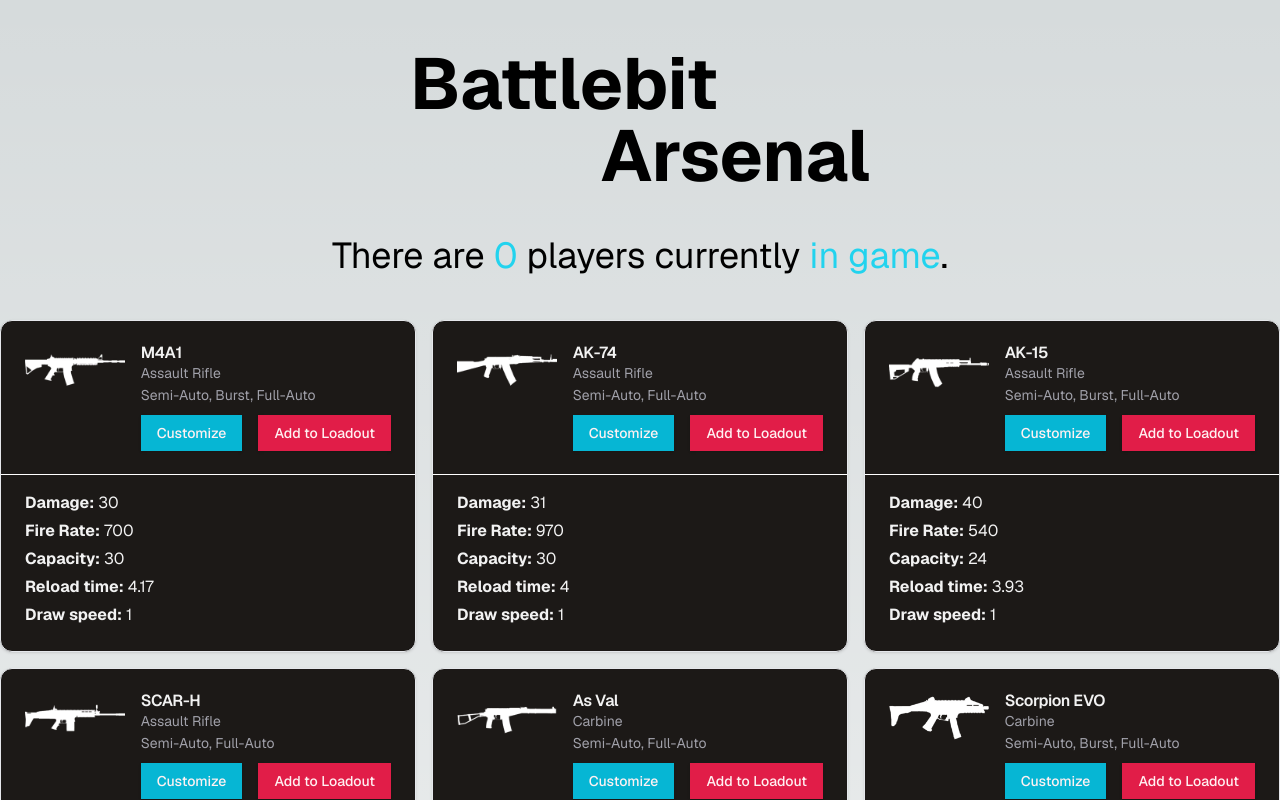
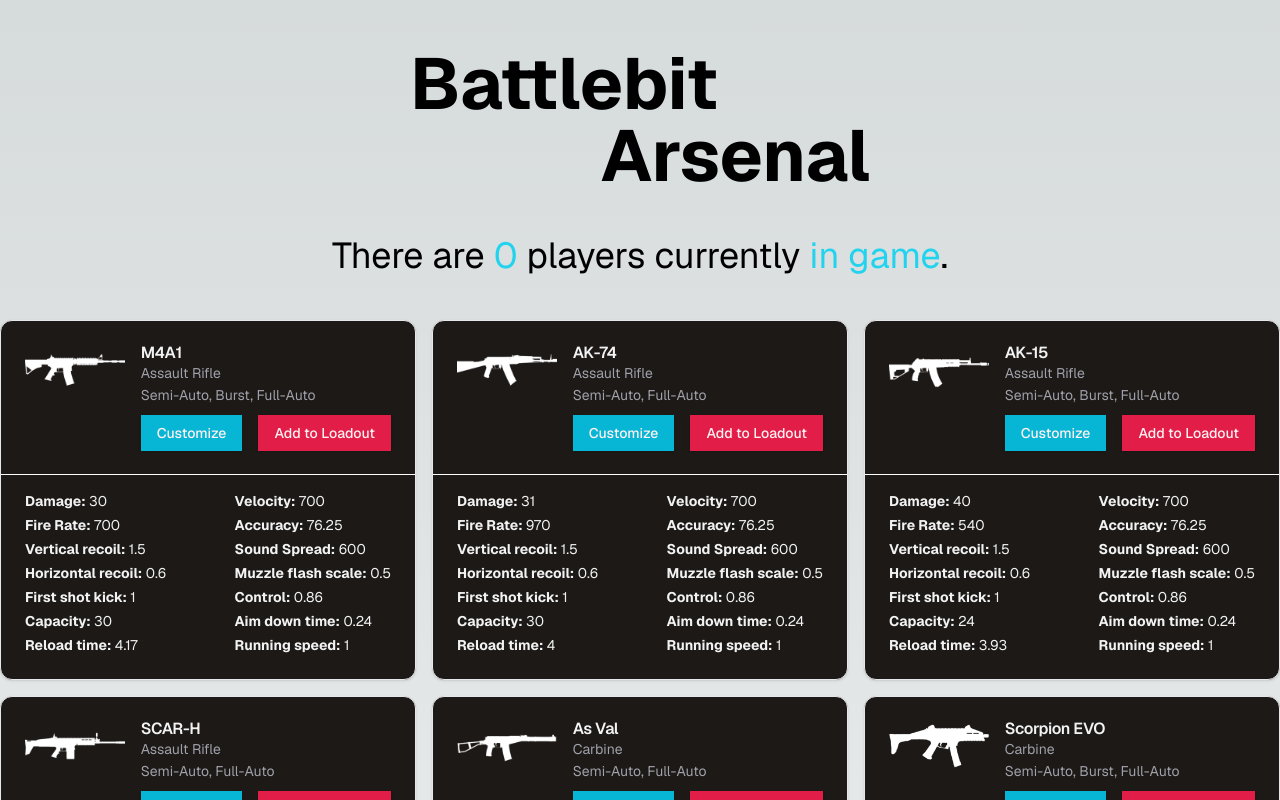
Before and after one commit to sidneifjr/battlebit-arsenal, a Next.js app: page / in a window 1280 px wide. Shown: the top 800 px of the page. Built offline with nearby package versions, Linux system fonts and the light colour scheme; no server answers.

Commit message:
Inclui vários atributos faltantes em weapons.json e atualiza componentes que utilizam os mesmos

```diff
--- a/src/components/weaponry-list.tsx
+++ b/src/components/weaponry-list.tsx
@@ -10,6 +10,7 @@
   CardHeader,
   CardTitle,
 } from '@/components/ui/card'
+
 import { MotionWrapper } from './motion-wrapper'
 import { Button } from './ui/button'
 import { Separator } from './ui/separator'
@@ -20,14 +21,23 @@
       id,
       pageName,
       name,
-      image,
+      icon,
       category,
       damage,
       fireRate,
       capacity,
       firingMode,
       reloadTime,
-      drawSpeed,
+      verticalRecoil,
+      horizontalRecoil,
+      firstShotKick,
+      velocity,
+      accuracy,
+      soundSpread,
+      muzzleFlashScale,
+      control,
+      aimDownTime,
+      runningSpeed,
     } = weapon
 
     const adjustedWeaponPageName = pageName.replace(/\s/g, '-').toLowerCase()
@@ -37,7 +47,13 @@
         <CardHeader className="relative">
           <div className="flex gap-4">
             <Link href={`/weapons/${adjustedWeaponPageName}`}>
-              <Image src={image} alt={name} width={200} height={200} />
+              <Image
+                src={icon}
+                alt={name}
+                width={200}
+                height={100}
+                quality={100}
+              />
             </Link>
 
             <div className="flex flex-col gap-0.5 flex-1">
@@ -67,26 +83,66 @@
           <Separator className="absolute right-0 bottom-0 left-0 bg-white" />
         </CardHeader>
 
-        <CardContent className="pt-4 flex flex-col gap-1">
-          <p>
+        <CardContent className="pt-4 flex gap-2 justify-between">
+          <div className="flex flex-col gap-1">
+            <p className="text-sm">
               <strong>Damage:</strong> {damage}
             </p>
 
-          <p>
+            <p className="text-sm">
               <strong>Fire Rate:</strong> {fireRate}
             </p>
 
-          <p>
+            <p className="text-sm">
+              <strong>Vertical recoil:</strong> {verticalRecoil}
+            </p>
+
+            <p className="text-sm">
+              <strong>Horizontal recoil:</strong> {horizontalRecoil}
+            </p>
+
+            <p className="text-sm">
+              <strong>First shot kick:</strong> {firstShotKick}
+            </p>
+
+            <p className="text-sm">
               <strong>Capacity:</strong> {capacity}
             </p>
 
-          <p>
+            <p className="text-sm">
               <strong>Reload time:</strong> {reloadTime}
             </p>
+          </div>
 
-          <p>
-            <strong>Draw speed:</strong> {drawSpeed}
+          <div className="flex flex-col gap-1">
+            <p className="text-sm">
+              <strong>Velocity:</strong> {velocity}
             </p>
+
+            <p className="text-sm">
+              <strong>Accuracy:</strong> {accuracy}
+            </p>
+
+            <p className="text-sm">
+              <strong>Sound Spread:</strong> {soundSpread}
+            </p>
+
+            <p className="text-sm">
+              <strong>Muzzle flash scale:</strong> {muzzleFlashScale}
+            </p>
+
+            <p className="text-sm">
+              <strong>Control:</strong> {control}
+            </p>
+
+            <p className="text-sm">
+              <strong>Aim down time:</strong> {aimDownTime}
+            </p>
+
+            <p className="text-sm">
+              <strong>Running speed:</strong> {runningSpeed}
+            </p>
+          </div>
         </CardContent>
 
         {/* <CardFooter className="py-4 relative">
@@ -106,6 +162,22 @@
       exit={{ y: '-25%', opacity: 0 }}
       style={{ width: '100%', margin: '0 auto' }}
     >
+      {/* <div className="w-full max-w-[100rem] mx-auto mb-4 flex justify-end">
+        <Select>
+          <SelectTrigger className="w-[200px] rounded-sm">
+            <SelectValue placeholder="Sort" />
+          </SelectTrigger>
+
+          <SelectContent>
+            <SelectItem value="Alphabetical">Alphabetical</SelectItem>
+            <SelectItem value="Damage">Damage</SelectItem>
+            <SelectItem value="Fire rate">Fire rate</SelectItem>
+            <SelectItem value="Capacity">Capacity</SelectItem>
+            <SelectItem value="Reload speed">Reload speed</SelectItem>
+          </SelectContent>
+        </Select>
+      </div> */}
+
       <div className="w-full max-w-[100rem] mx-auto flex gap-4 flex-wrap">
         {weaponCards}
       </div>
--- a/src/json/weapons.json
+++ b/src/json/weapons.json
@@ -5,10 +5,21 @@
       "name": "M4A1",
       "pageName": "m4a1",
       "category": "Assault Rifle",
-      "image": "/m4a1.webp",
+      "icon": "/m4a1.webp",
+      "image": "/m4a1.png",
       "damage": 30,
       "lightArmorDamage": 4,
       "heavyArmorDamage": 0,
+      "verticalRecoil": 1.5,
+      "horizontalRecoil": 0.6,
+      "firstShotKick": 1,
+      "velocity": 700,
+      "accuracy": 76.25,
+      "soundSpread": 600,
+      "muzzleFlashScale": 0.5,
+      "control": 0.86,
+      "aimDownTime": 0.24,
+      "runningSpeed": 1,
       "capacity": 30,
       "firingMode": ["Semi-Auto", "Burst", "Full-Auto"],
       "fireRate": 700,
@@ -20,10 +31,21 @@
       "name": "AK-74",
       "pageName": "ak-74",
       "category": "Assault Rifle",
-      "image": "/ak74.webp",
+      "icon": "/ak74.webp",
+      "image": "/ak74.png",
       "damage": 31,
       "lightArmorDamage": 4,
       "heavyArmorDamage": 0,
+      "verticalRecoil": 1.5,
+      "horizontalRecoil": 0.6,
+      "firstShotKick": 1,
+      "velocity": 700,
+      "accuracy": 76.25,
+      "soundSpread": 600,
+      "muzzleFlashScale": 0.5,
+      "control": 0.86,
+      "aimDownTime": 0.24,
+      "runningSpeed": 1,
       "capacity": 30,
       "firingMode": ["Semi-Auto", "Full-Auto"],
       "fireRate": 970,
@@ -35,10 +57,21 @@
       "name": "AK-15",
       "pageName": "ak-15",
       "category": "Assault Rifle",
-      "image": "/ak15.webp",
+      "icon": "/ak15.webp",
+      "image": "/ak15.png",
       "damage": 40,
       "lightArmorDamage": 6,
       "heavyArmorDamage": 0,
+      "verticalRecoil": 1.5,
+      "horizontalRecoil": 0.6,
+      "firstShotKick": 1,
+      "velocity": 700,
+      "accuracy": 76.25,
+      "soundSpread": 600,
+      "muzzleFlashScale": 0.5,
+      "control": 0.86,
+      "aimDownTime": 0.24,
+      "runningSpeed": 1,
       "capacity": 24,
       "firingMode": ["Semi-Auto", "Burst", "Full-Auto"],
       "fireRate": 540,
@@ -50,10 +83,21 @@
       "name": "SCAR-H",
       "pageName": "scar-h",
       "category": "Assault Rifle",
-      "image": "/scarh.webp",
+      "icon": "/scarh.webp",
+      "image": "/scarh.png",
       "damage": 42,
       "lightArmorDamage": 6,
       "heavyArmorDamage": 0,
+      "verticalRecoil": 1.5,
+      "horizontalRecoil": 0.6,
+      "firstShotKick": 1,
+      "velocity": 700,
+      "accuracy": 76.25,
+      "soundSpread": 600,
+      "muzzleFlashScale": 0.5,
+      "control": 0.86,
+      "aimDownTime": 0.24,
+      "runningSpeed": 1,
       "capacity": 20,
       "firingMode": ["Semi-Auto", "Full-Auto"],
       "fireRate": 500,
@@ -65,10 +109,21 @@
       "name": "As Val",
       "pageName": "as-val",
       "category": "Carbine",
-      "image": "/asval.webp",
+      "icon": "/asval.webp",
+      "image": "/asval.png",
       "damage": 32,
       "lightArmorDamage": 2,
       "heavyArmorDamage": 0,
+      "verticalRecoil": 1.5,
+      "horizontalRecoil": 0.6,
+      "firstShotKick": 1,
+      "velocity": 700,
+      "accuracy": 76.25,
+      "soundSpread": 600,
+      "muzzleFlashScale": 0.5,
+      "control": 0.86,
+      "aimDownTime": 0.24,
+      "runningSpeed": 1,
       "capacity": 20,
       "firingMode": ["Semi-Auto", "Full-Auto"],
       "fireRate": 800,
@@ -80,10 +135,21 @@
       "name": "Scorpion EVO",
       "pageName": "scorpion-evo",
       "category": "Carbine",
-      "image": "/scorpionevo.webp",
+      "icon": "/scorpionevo.webp",
+      "image": "/scorpionevo.png",
       "damage": 26,
       "lightArmorDamage": 2,
       "heavyArmorDamage": 0,
+      "verticalRecoil": 1.5,
+      "horizontalRecoil": 0.6,
+      "firstShotKick": 1,
+      "velocity": 700,
+      "accuracy": 76.25,
+      "soundSpread": 600,
+      "muzzleFlashScale": 0.5,
+      "control": 0.86,
+      "aimDownTime": 0.24,
+      "runningSpeed": 1,
       "capacity": 35,
       "firingMode": ["Semi-Auto", "Burst", "Full-Auto"],
       "fireRate": 1200,
@@ -95,10 +161,21 @@
       "name": "Honey Badger",
       "pageName": "honey-badger",
       "category": "Personal Defense Weapon",
-      "image": "/honeybadger.webp",
+      "icon": "/honeybadger.webp",
+      "image": "/honeybadger.png",
       "damage": 28,
       "lightArmorDamage": 2,
       "heavyArmorDamage": 0,
+      "verticalRecoil": 1.5,
+      "horizontalRecoil": 0.6,
+      "firstShotKick": 1,
+      "velocity": 700,
+      "accuracy": 76.25,
+      "soundSpread": 600,
+      "muzzleFlashScale": 0.5,
+      "control": 0.86,
+      "aimDownTime": 0.24,
+      "runningSpeed": 1,
       "capacity": 25,
       "firingMode": ["Semi-Auto", "Full-Auto"],
       "fireRate": 880,
@@ -110,10 +187,21 @@
       "name": "MP7",
       "pageName": "mp7",
       "category": "Submachine Gun",
-      "image": "/mp7.webp",
+      "icon": "/mp7.webp",
+      "image": "/mp7.png",
       "damage": 25,
       "lightArmorDamage": 6,
       "heavyArmorDamage": 0,
+      "verticalRecoil": 1.5,
+      "horizontalRecoil": 0.6,
+      "firstShotKick": 1,
+      "velocity": 700,
+      "accuracy": 76.25,
+      "soundSpread": 600,
+      "muzzleFlashScale": 0.5,
+      "control": 0.86,
+      "aimDownTime": 0.24,
+      "runningSpeed": 1,
       "capacity": 30,
       "firingMode": ["Semi-Auto", "Full-Auto"],
       "fireRate": 950,
@@ -125,10 +213,21 @@
       "name": "UMP",
       "pageName": "ump",
       "category": "Submachine Gun",
-      "image": "/ump45.webp",
+      "icon": "/ump45.webp",
+      "image": "/ump45.png",
       "damage": 35,
       "lightArmorDamage": 6,
       "heavyArmorDamage": 0,
+      "verticalRecoil": 1.5,
+      "horizontalRecoil": 0.6,
+      "firstShotKick": 1,
+      "velocity": 700,
+      "accuracy": 76.25,
+      "soundSpread": 600,
+      "muzzleFlashScale": 0.5,
+      "control": 0.86,
+      "aimDownTime": 0.24,
+      "runningSpeed": 1,
       "capacity": 25,
       "firingMode": ["Semi-Auto", "Full-Auto"],
       "fireRate": 600,
@@ -140,10 +239,21 @@
       "name": "M249",
       "pageName": "m249",
       "category": "Light Machine Gun",
-      "image": "/m249.webp",
+      "icon": "/m249.webp",
+      "image": "/m249.png",
       "damage": 30,
       "lightArmorDamage": 3,
       "heavyArmorDamage": 0,
+      "verticalRecoil": 1.5,
+      "horizontalRecoil": 0.6,
+      "firstShotKick": 1,
+      "velocity": 700,
+      "accuracy": 76.25,
+      "soundSpread": 600,
+      "muzzleFlashScale": 0.5,
+      "control": 0.86,
+      "aimDownTime": 0.24,
+      "runningSpeed": 1,
       "capacity": 100,
       "firingMode": ["Semi-Auto", "Full-Auto"],
       "fireRate": 700,
@@ -155,10 +265,21 @@
       "name": "Ultimax 100",
       "pageName": "ultimax-100",
       "category": "Light Machine Gun",
-      "image": "/ultimax100.webp",
+      "icon": "/ultimax100.webp",
+      "image": "/ultimax100.png",
       "damage": 29,
       "lightArmorDamage": 5,
       "heavyArmorDamage": 0,
+      "verticalRecoil": 1.5,
+      "horizontalRecoil": 0.6,
+      "firstShotKick": 1,
+      "velocity": 700,
+      "accuracy": 76.25,
+      "soundSpread": 600,
+      "muzzleFlashScale": 0.5,
+      "control": 0.86,
+      "aimDownTime": 0.24,
+      "runningSpeed": 1,
       "capacity": 100,
       "firingMode": ["Semi-Auto", "Full-Auto"],
       "fireRate": 600,
@@ -170,10 +291,21 @@
       "name": "L96",
       "pageName": "l96",
       "category": "Sniper Rifle",
-      "image": "/l96.webp",
+      "icon": "/l96.webp",
+      "image": "/l96.png",
       "damage": 65,
       "lightArmorDamage": 10,
       "heavyArmorDamage": 1,
+      "verticalRecoil": 1.5,
+      "horizontalRecoil": 0.6,
+      "firstShotKick": 1,
+      "velocity": 700,
+      "accuracy": 76.25,
+      "soundSpread": 600,
+      "muzzleFlashScale": 0.5,
+      "control": 0.86,
+      "aimDownTime": 0.24,
+      "runningSpeed": 1,
       "capacity": 10,
       "firingMode": ["Bolt-Action"],
       "boltActionSpeed": 1,
@@ -186,10 +318,21 @@
       "name": "M200",
       "pageName": "m200",
       "category": "Sniper Rifle",
-      "image": "/m200.webp",
+      "icon": "/m200.webp",
+      "image": "/m200.png",
       "damage": 70,
       "lightArmorDamage": 15,
       "heavyArmorDamage": 5,
+      "verticalRecoil": 1.5,
+      "horizontalRecoil": 0.6,
+      "firstShotKick": 1,
+      "velocity": 700,
+      "accuracy": 76.25,
+      "soundSpread": 600,
+      "muzzleFlashScale": 0.5,
+      "control": 0.86,
+      "aimDownTime": 0.24,
+      "runningSpeed": 1,
       "capacity": 7,
       "firingMode": ["Bolt-Action"],
       "boltActionSpeed": 0.8,
```
Also changed, not shown: src/components/Gunsmith/GunsmithStats.tsx (+24 -9 lines). Lines whose indentation alone changed are shown as unchanged.
